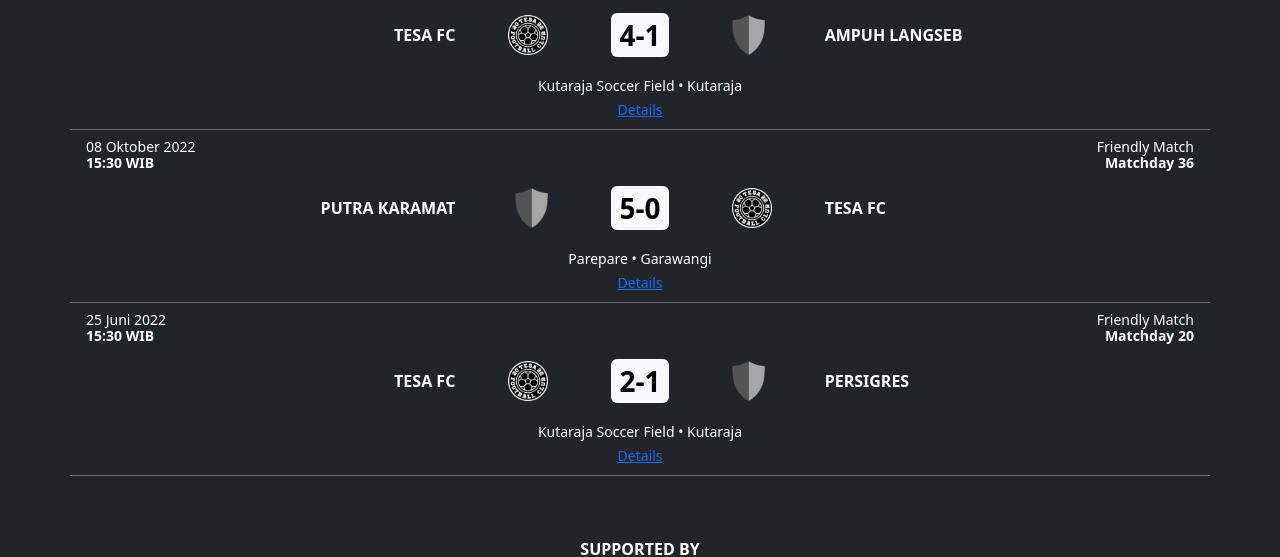
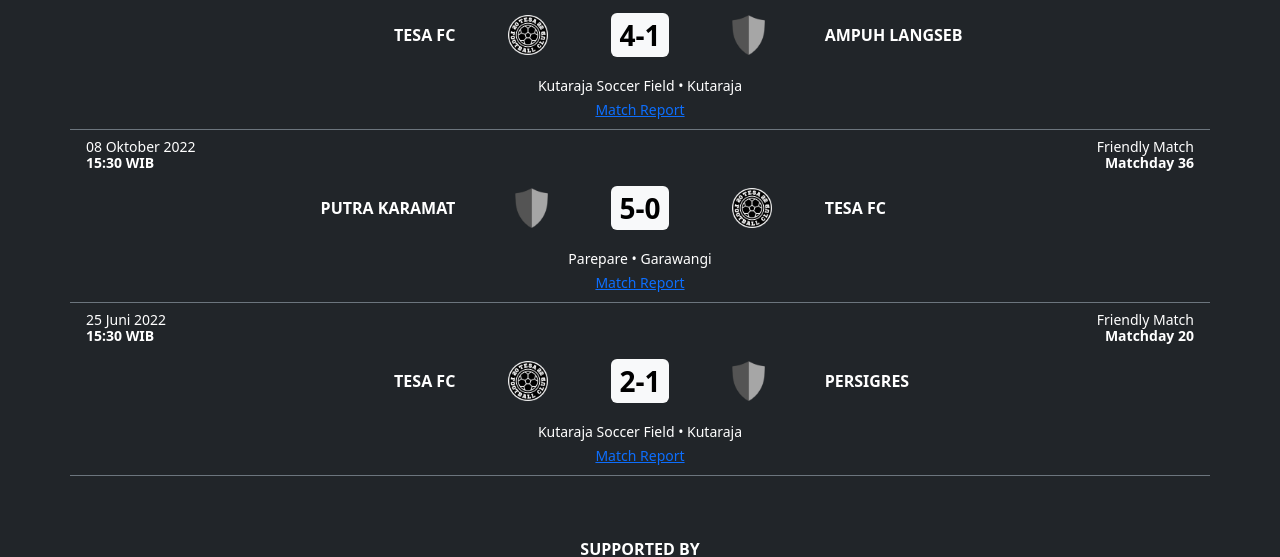
Before and after one commit to tesafc/tesafc.github.io, a Jekyll site: the page built from matches.html, in a window 1280 px wide. Shown: the part 365-922 px from the top of the page. Built offline with Jekyll 4.4.1, drawn with Linux system fonts in a browser that asks for light colours; nearby versions of some CDN libraries.

Commit message:
Update matches.html

```diff
--- a/matches.html
+++ b/matches.html
@@ -98,7 +98,7 @@
           </div>
           <div class="card-footer bg-transparent border-0">
             <p class="card-text text-center text-capitalize mb-0"><small>{{ match.stadium }} • {{ match.place }}</small></p>
-            <a href="{{ match.url | relative_url }}" class="d-block card-text text-center text-capitalize mb-0"><small class="stretched-link">details</small></a>
+            <a href="{{ match.url | relative_url }}" class="d-block card-text text-center text-capitalize mb-0"><small class="stretched-link">Match Report</small></a>
           </div>
         </div>
       </div>
```
